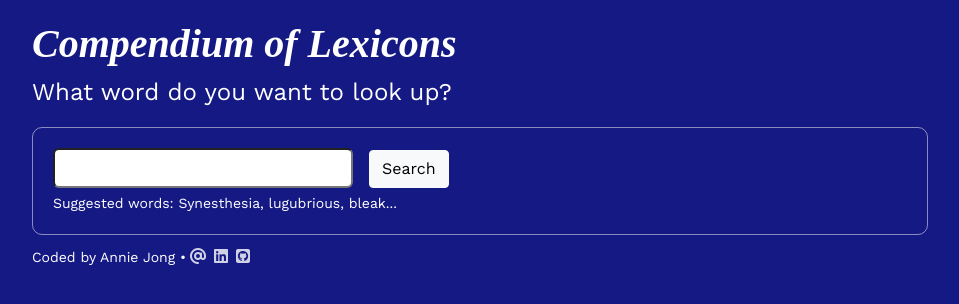
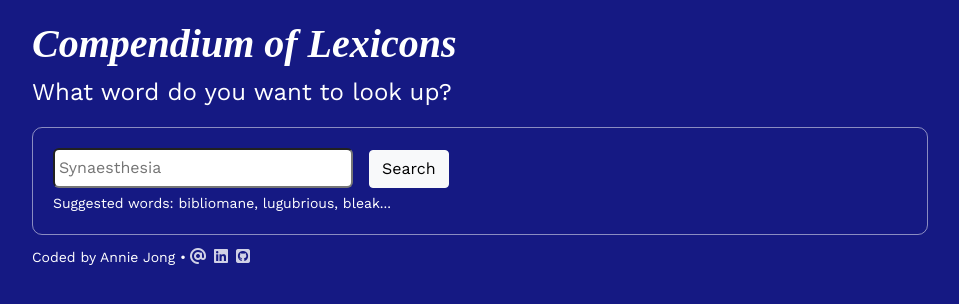
Before and after one commit to multipotentialite-aj/react-dictionary, a React (Create React App) app: page / in a window 1280 px wide. Shown: the top 304 px of the page, without its empty margins (160-1119 px from the left). Built offline with nearby package versions, Linux system fonts and the light colour scheme; a web font is replaced by a local one.

Commit message:
Added placeholder

```diff
--- a/src/Dictionary.js
+++ b/src/Dictionary.js
@@ -27,13 +27,13 @@ export default function Dictionary() {
     <div className="Dictionary">
         <section>
         <form onSubmit={search}>
-            <input type="search"
+            <input type="search" placeholder="Synaesthesia"
             onChange={handleKeywordChange} />
             <span className="btn btn-light ms-3"
             onClick={handleKeywordChange}>Search</span>
             </form>
             <div className="Hint">
-                Suggested words: Synesthesia, lugubrious, bleak...
+                Suggested words: bibliomane, lugubrious, bleak...
             </div>
             </section>
         <Results results={results} />
```
